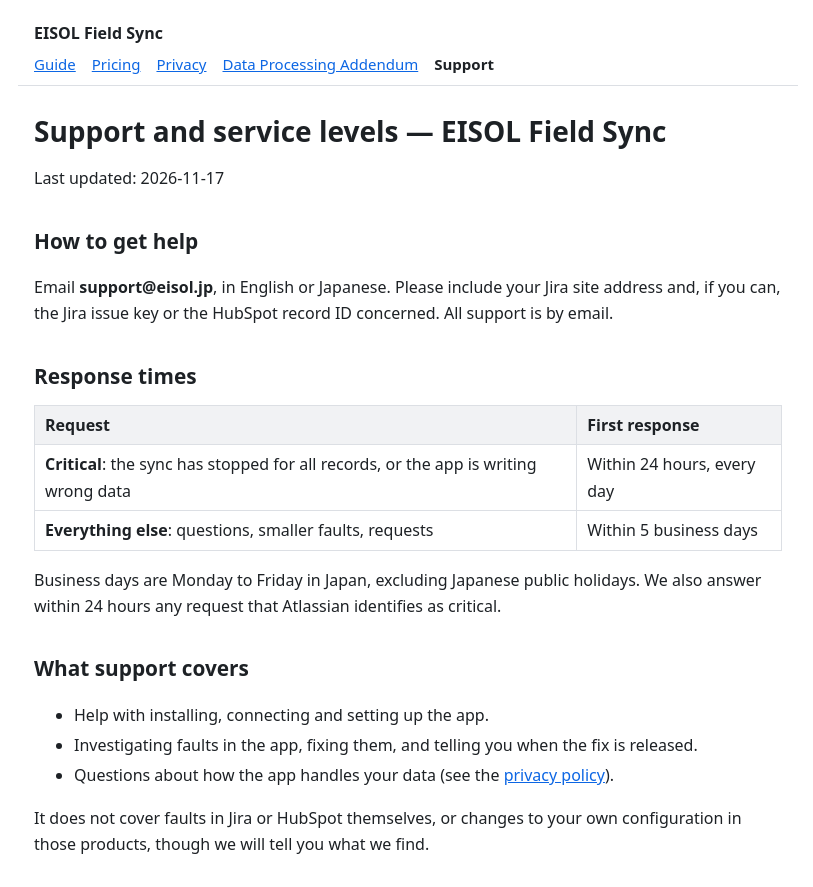
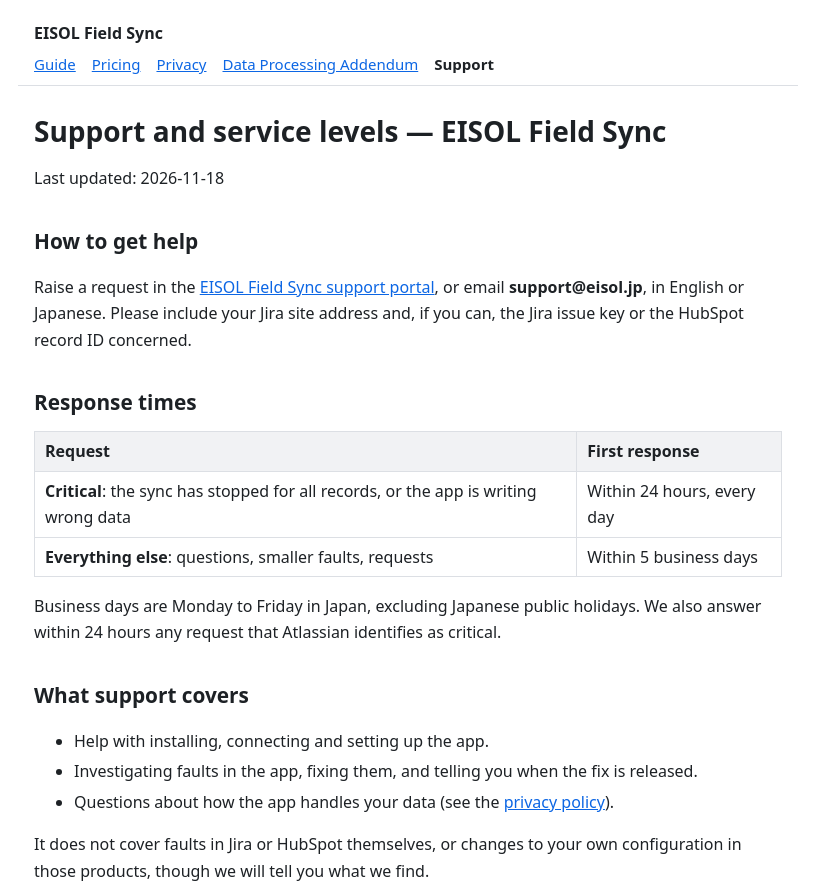
Before and after one commit to taketo/eisol-connect, a plain HTML site: page hubspot-jira/support/index.html in a window 1280 px wide. Shown: the top 887 px of the page, without its empty margins (232-1045 px from the left). Drawn offline with Linux system fonts and the light colour scheme.

Commit message:
Add the EISOL Field Sync support portal to the support, privacy and DPA pages
Co-Authored-By: Claude Opus 5.5 (1M context) <noreply@anthropic.com>

```diff
--- a/hubspot-jira/support/index.html
+++ b/hubspot-jira/support/index.html
@@ -12,9 +12,9 @@
 <header><div class="product">EISOL Field Sync</div><nav><a href="../">Guide</a><a href="../pricing/">Pricing</a><a href="../privacy/">Privacy</a><a href="../dpa/">Data Processing Addendum</a><a href="../support/" aria-current="page">Support</a></nav></header>
 <main>
 <h1 id="support-and-service-levels-eisol-field-sync">Support and service levels — EISOL Field Sync</h1>
-<p>Last updated: 2026-11-17</p>
+<p>Last updated: 2026-11-18</p>
 <h2 id="how-to-get-help">How to get help</h2>
-<p>Email <strong>support@eisol.jp</strong>, in English or Japanese. Please include your Jira site address and, if you can, the Jira issue key or the HubSpot record ID concerned. All support is by email.</p>
+<p>Raise a request in the <a href="https://eisol.atlassian.net/servicedesk/customer/portal/1">EISOL Field Sync support portal</a>, or email <strong>support@eisol.jp</strong>, in English or Japanese. Please include your Jira site address and, if you can, the Jira issue key or the HubSpot record ID concerned.</p>
 <h2 id="response-times">Response times</h2>
 <table><thead><tr><th>Request</th><th>First response</th></tr></thead><tbody><tr><td><strong>Critical</strong>: the sync has stopped for all records, or the app is writing wrong data</td><td>Within 24 hours, every day</td></tr><tr><td><strong>Everything else</strong>: questions, smaller faults, requests</td><td>Within 5 business days</td></tr></tbody></table>
 <p>Business days are Monday to Friday in Japan, excluding Japanese public holidays. We also answer within 24 hours any request that Atlassian identifies as critical.</p>
```
Also changed, not shown: hubspot-jira/dpa/index.html (+1 -1 lines), hubspot-jira/privacy/index.html (+2 -2 lines).
